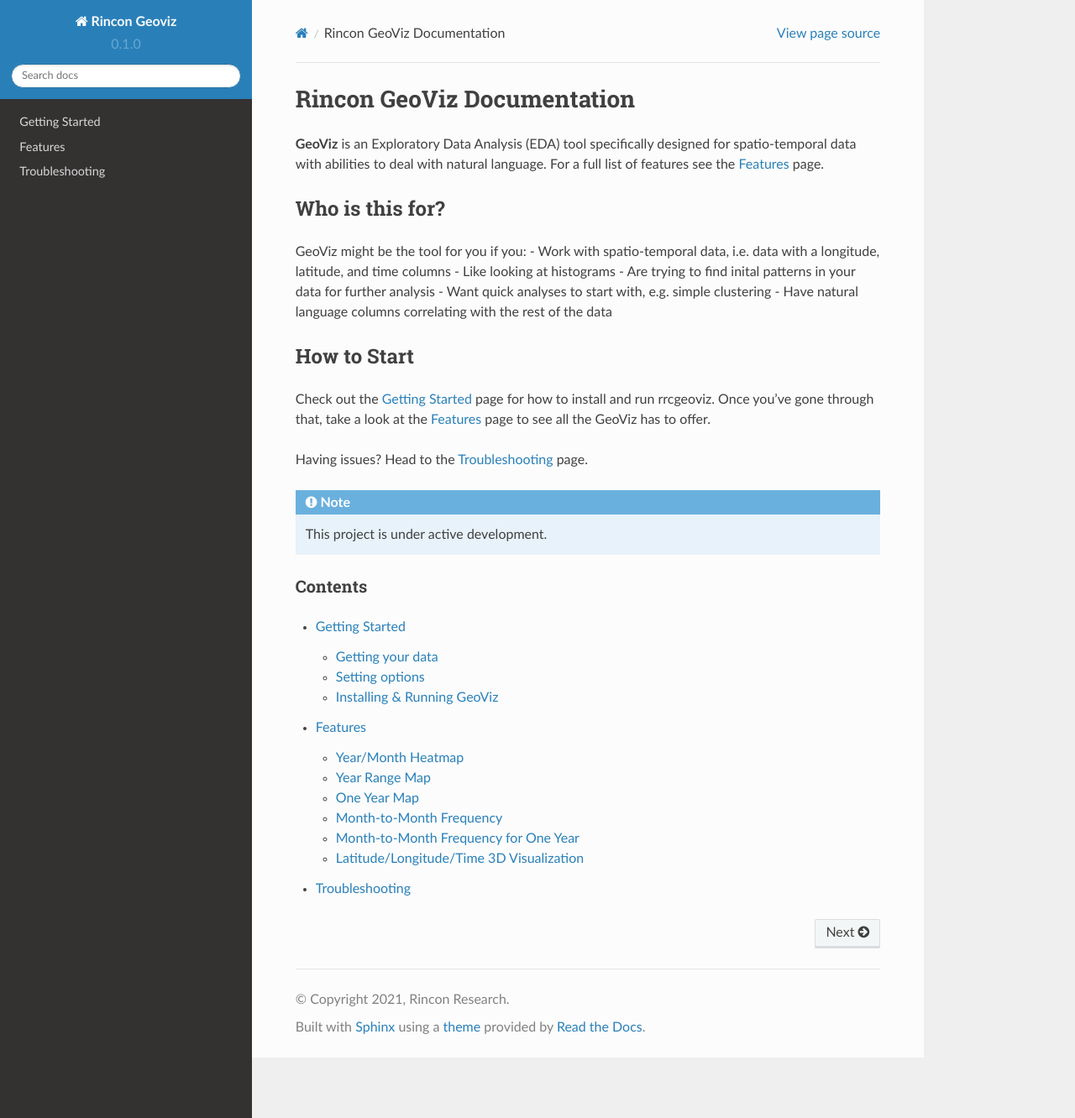
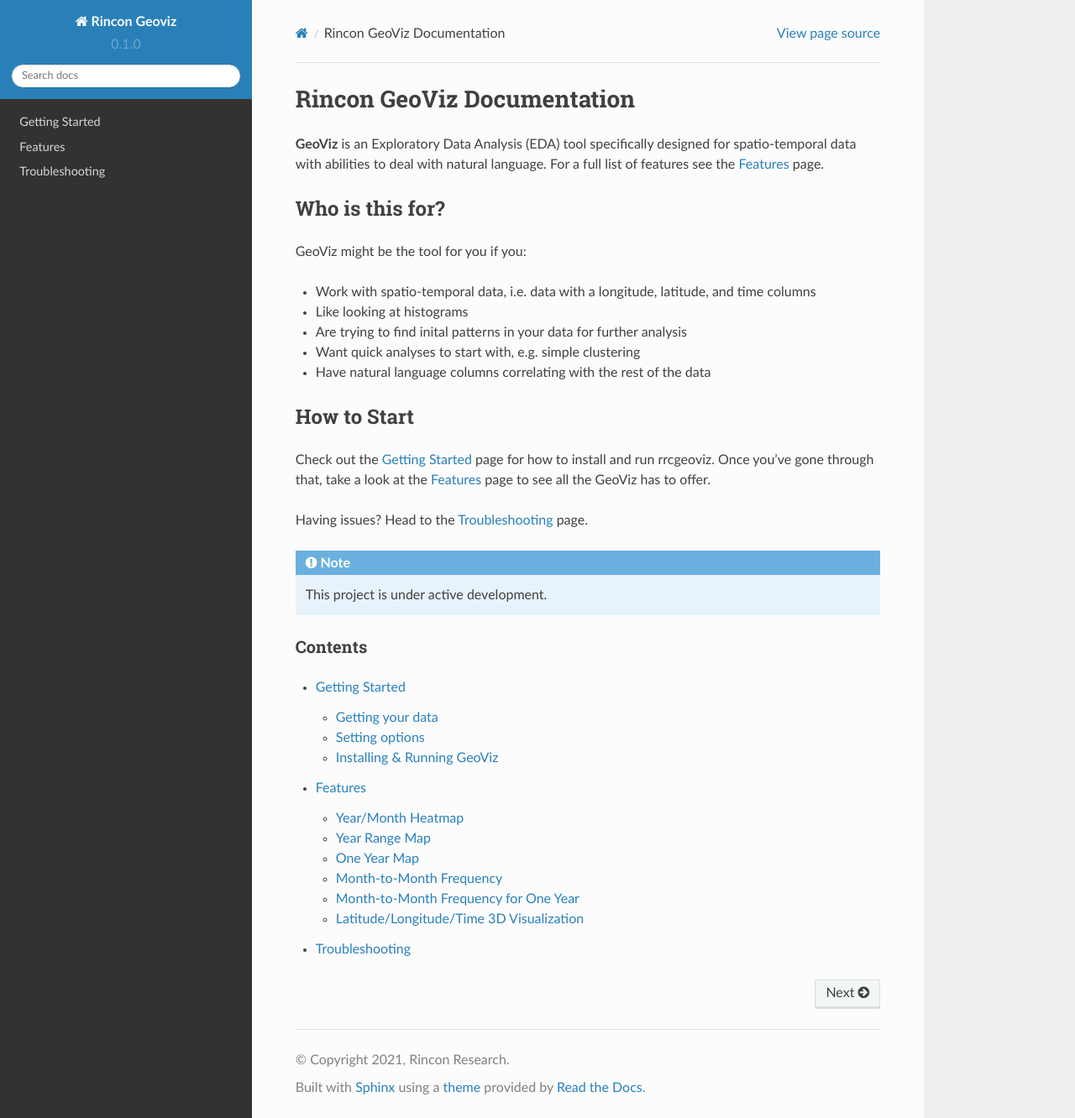
Before and after one commit to nielsenjon/rincon-geoviz-docs, a Sphinx documentation site: the page built from docs/source/index.rst, in a window 1280 px wide and 1332 px high. Shown: the whole window at 84% size. Built offline with Sphinx 7.4.7 and the Read the Docs theme 2.0.0, drawn with Linux system fonts in a browser that asks for light colours.

Commit message:
Update bullets

```diff
--- a/docs/source/index.rst
+++ b/docs/source/index.rst
@@ -9,11 +9,12 @@
 =================
 
 GeoViz might be the tool for you if you:
-- Work with spatio-temporal data, i.e. data with a longitude, latitude, and time columns
-- Like looking at histograms
-- Are trying to find inital patterns in your data for further analysis
-- Want quick analyses to start with, e.g. simple clustering
-- Have natural language columns correlating with the rest of the data
+
+* Work with spatio-temporal data, i.e. data with a longitude, latitude, and time columns
+* Like looking at histograms
+* Are trying to find inital patterns in your data for further analysis
+* Want quick analyses to start with, e.g. simple clustering
+* Have natural language columns correlating with the rest of the data
 
 =================
 How to Start
```
Also changed, not shown: docs/source/getting_started.rst (+4 -3 lines).
